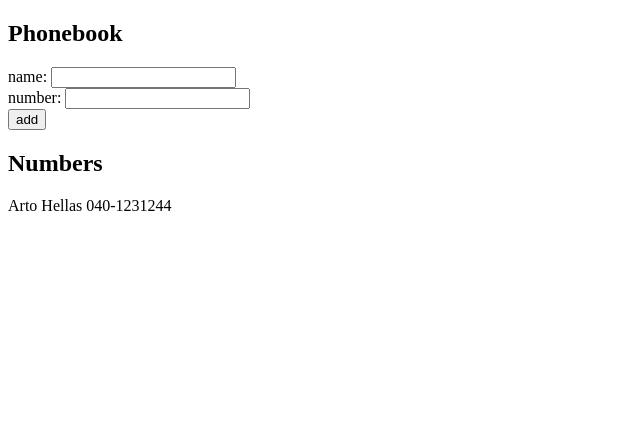
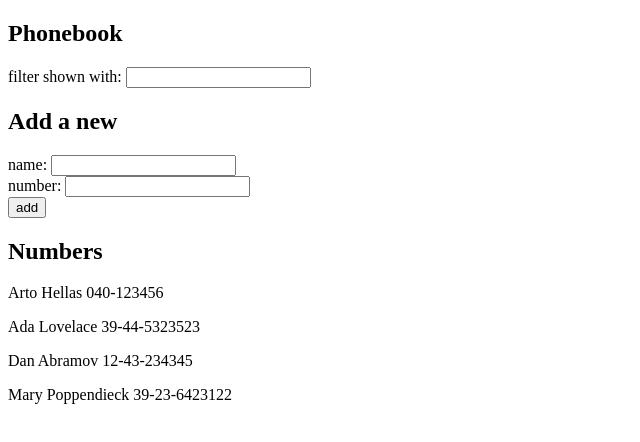
Before and after one commit to hannuee/FullStack, a React (Create React App) app in the folder Osa2/puhelinluettelo/: page / in a window 1280 px wide. Shown: the top 442 px of the page, without its empty margins (0-640 px from the left). Built offline with nearby package versions, Linux system fonts and the light colour scheme.

Commit message:
Tehtävä 2.9 puhelinluettelo step4

```diff
--- a/Osa2/puhelinluettelo/src/App.js
+++ b/Osa2/puhelinluettelo/src/App.js
@@ -2,10 +2,14 @@
 
 const App = () => {
   const [ persons, setPersons] = useState([
-    { name: 'Arto Hellas', number: '040-1231244' }
+    { name: 'Arto Hellas', number: '040-123456' },
+    { name: 'Ada Lovelace', number: '39-44-5323523' },
+    { name: 'Dan Abramov', number: '12-43-234345' },
+    { name: 'Mary Poppendieck', number: '39-23-6423122' }
   ])
   const [ newName, setNewName ] = useState('')
   const [ newNumber, setNewNumber ] = useState('')
+  const [ search, setSearch ] = useState('')
 
   const addPerson = (event) => {
     event.preventDefault()
@@ -23,6 +27,9 @@
     }
   }
 
+  const handleSearchChange = (event) => {
+    setSearch(event.target.value)
+  }
   const handleNameChange = (event) => {
     setNewName(event.target.value)
   }
@@ -30,9 +37,13 @@
     setNewNumber(event.target.value)
   }
 
+  const personsToShow = (search === '') ? persons : persons.filter(person => person.name.toLowerCase().search(search.toLowerCase()) !== -1)
+
   return (
     <div>
       <h2>Phonebook</h2>
+      <div> filter shown with: <input value={search} onChange={handleSearchChange} /></div>
+      <h2>Add a new</h2>
       <form onSubmit={addPerson}>
         <div> name: <input value={newName} onChange={handleNameChange} /></div>
         <div> number: <input value={newNumber} onChange={handleNumberChange} /></div>
@@ -41,7 +52,7 @@
         </div>
       </form>
       <h2>Numbers</h2>
-      {persons.map(person => <p key={person.name}>{person.name} {person.number}</p>)}
+      {personsToShow.map(person => <p key={person.name}>{person.name} {person.number}</p>)}
     </div>
   )
 
```
